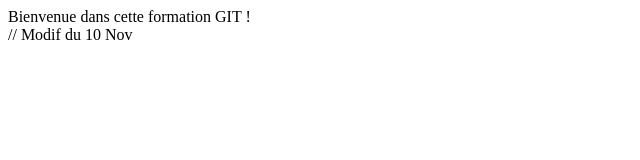
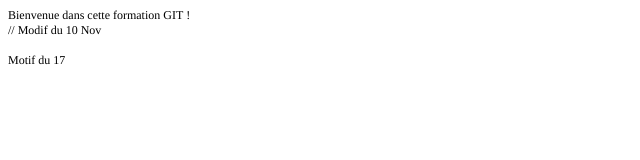
Before and after one commit to ErickRRRrrrr/Project1, a plain HTML site: page index.html in a window 1280 px wide. Shown: the whole page, without its empty margins (0-640 px from the left). Drawn offline with Linux system fonts and the light colour scheme.

Commit message:
modification de index pour conflit

```diff
--- a/index.html
+++ b/index.html
@@ -1,23 +1,21 @@
-<!DOCTYPE html>
-<!-- saved from url=(0268)https://mp4-a.udemycdn.com/2018-06-27_12-49-35-ad92057bdafda2c4cfe49e64bcd273be/original.html?vcDtbq7QYDuchfBrzkZ7Jr5_8ixrcqY9Kqb0Glkoi53T-%2DaStrO3j6iv3pg2lczlnr2WxSO06A4FFVZDIJsQP5n6DzM95nB8KMoFKVWjyqLCnctzCRaHZKnHO3MmNvcrJAo7dGKKzqqknX1YjdcU6VTly_0Dt3J3amStHNxNG98w -->
-<html lang="fr"><head><meta http-equiv="Content-Type" content="text/html; charset=UTF-8">
-
-        <title>Formation GIT</title>
-
-
-		<link rel="stylesheet" href="./style.css">
-
-	</head>
-
-
-	<body>
-
-		<!-- TITRE -->
-		<div>
-			Bienvenue dans cette formation GIT !
-		</div>
-
-
-</body></html>
-
-// Modif du 10 Nov
+<!DOCTYPE html PUBLIC "-//W3C//DTD HTML 4.01//EN" "http://www.w3.org/TR/html4/strict.dtd">
+<html>
+<head>
+  <meta http-equiv="Content-Type" content="text/html; charset=utf-8">
+  <meta http-equiv="Content-Style-Type" content="text/css">
+  <title>Formation GIT</title>
+  <meta name="Generator" content="Cocoa HTML Writer">
+  <meta name="CocoaVersion" content="2113.4">
+  <style type="text/css">
+    p.p1 {margin: 0.0px 0.0px 0.0px 0.0px; font: 12.0px Times; color: #000000; -webkit-text-stroke: #000000}
+    p.p2 {margin: 0.0px 0.0px 0.0px 0.0px; font: 12.0px Times; color: #000000; -webkit-text-stroke: #000000; min-height: 14.0px}
+    span.s1 {font-kerning: none}
+  </style>
+</head>
+<body>
+<p class="p1"><span class="s1">Bienvenue dans cette formation GIT !<span class="Apple-converted-space"> </span></span></p>
+<p class="p1"><span class="s1">// Modif du 10 Nov<span class="Apple-converted-space"> </span></span></p>
+<p class="p2"><span class="s1"></span><br></p>
+<p class="p1"><span class="s1">Motif du 17</span></p>
+</body>
+</html>
```
Also changed, not shown: 1 other file.
